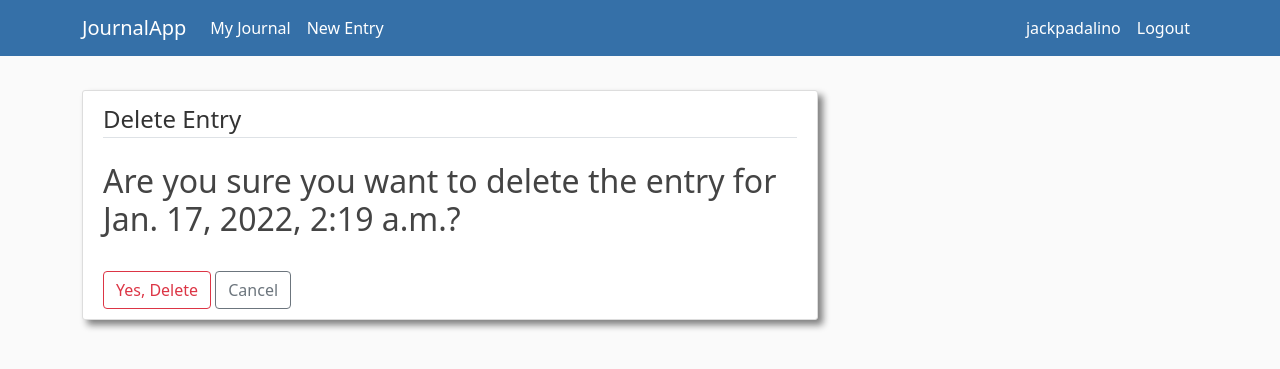
After one commit to JackPadalino/JournalApp, a Django app: page /entry/9/delete in a window 1280 px wide. The commit adds this page. Shown: the top 369 px of the page. Run offline with Django 4.2, Linux system fonts and the light colour scheme; a user stored in the database is signed in; data comes from the database, SQL or seed files in the repository; both versions use the stored data as it was after the commit.

Commit message:
Added update and delete entry
Added EntryUpdateView and EntryDeleteView class-based views to allow logged in users to update and delete their own journal entries.

```diff
--- /dev/null
+++ b/journal/templates/journal/entry_confirm_delete.html
@@ -0,0 +1,17 @@
+{% extends 'journal/base.html' %}
+{% block content %}
+    <div class="content-section">
+        <form method="POST">
+            {% csrf_token %}
+            <fieldset class="form-group">
+                <legend class="border-bottom mb-4">Delete Entry</legend>
+                <h2>Are you sure you want to delete the entry for {{ object.date_posted }}?</h2>
+            </fieldset>
+            <br>
+            <div class='form-group'>
+                <button class="btn btn-outline-danger" type='submit'>Yes, Delete</button>
+                <a class="btn btn-outline-secondary" href="{% url 'entry-details' object.id %}">Cancel</a>
+            </div>
+        </form>
+    </div>
+{% endblock content %}
--- a/journal/templates/journal/entry.html
+++ b/journal/templates/journal/entry_details.html
@@ -6,6 +6,10 @@
             <h4 class='article-title'>{{ object.date_posted|date:"F j, Y" }}</h4>
         </div>
         <p class="article-content">{{ object.content }}</p>
+        {% if object.author == user %}
+            <a class='btn btn-secondary btn-sm mt-1 mb-1' href="{% url 'entry-update' object.id %}">Edit</a>
+            <a class='btn btn-danger btn-sm mt-1 mb-1' href="{% url 'entry-delete' object.id %}">Delete</a>
+        {% endif %}
     </div>
 </article>
 {% endblock content %}
--- a/journal/templates/journal/journal.html
+++ b/journal/templates/journal/journal.html
@@ -12,6 +12,6 @@
         </article>
     {% endfor %}
 {% else %}
-    <h2>You don't have any entries yet!</h2>
+    <h1>You don't have any entries yet!</h1>
 {% endif %}
 {% endblock content %}
--- a/journal/urls.py
+++ b/journal/urls.py
@@ -1,11 +1,13 @@
 from django.urls import path
 from journal import views
-from .views import EntryDetailView, EntryListView,EntryCreateView
+from .views import EntryDetailView, EntryListView,EntryCreateView,EntryUpdateView,EntryDeleteView
 
 urlpatterns = [
     path('', views.journalhome,name='journalhome'),
+    #path('journal/', views.journal,name='journal'),
     path('journal/', EntryListView.as_view(),name='journal'),
+    path('entry/new/',EntryCreateView.as_view(),name='new-entry'),
     path('entry/<int:pk>',EntryDetailView.as_view(),name='entry-details'),
-    path('entry/new/',EntryCreateView.as_view(),name='new-entry'),
-    #path('journal/', views.journal,name='journal'),
+    path('entry/<int:pk>/update',EntryUpdateView.as_view(),name='entry-update'),
+    path('entry/<int:pk>/delete',EntryDeleteView.as_view(),name='entry-delete'),
 ]
--- a/journal/views.py
+++ b/journal/views.py
@@ -2,9 +2,9 @@
 from django.shortcuts import render
 from django.contrib.auth.models import User
 from .models import Entry
-from django.views.generic import ListView,DetailView,CreateView
+from django.views.generic import ListView,DetailView,CreateView,UpdateView,DeleteView
 from django.contrib.auth.decorators import login_required
-from django.contrib.auth.mixins import LoginRequiredMixin
+from django.contrib.auth.mixins import LoginRequiredMixin,UserPassesTestMixin
 
 # Create your views here.
 def journalhome(request):
@@ -28,12 +28,14 @@ def journal(request):
     return render(request,'journal/journal.html',context)
 '''
 
+'''
 @login_required
 def new_entry(request):
     context = {
         'title':'New Entry'
     }
     return render(request,'journal/newentry.html',context)
+'''
 
 # here we are going to make a 'class view' that will render a page that allows user to CRUD posts
 class EntryListView(ListView):
@@ -46,7 +48,7 @@ class EntryListView(ListView):
 
 class EntryDetailView(DetailView):
     model = Entry
-    template_name ='journal/entry.html'
+    template_name ='journal/entry_details.html'
 
 class EntryCreateView(LoginRequiredMixin,CreateView):
     model = Entry
@@ -55,3 +57,32 @@ class EntryCreateView(LoginRequiredMixin,CreateView):
     def form_valid(self,form):
         form.instance.author = self.request.user
         return super().form_valid(form)
+
+class EntryUpdateView(LoginRequiredMixin,UserPassesTestMixin,UpdateView):
+    model = Entry
+    fields = ['content']
+
+    # this form_valid function sets the author of the updated post to be the current logged in user
+    def form_valid(self,form):
+        form.instance.author = self.request.user
+        return super().form_valid(form)
+
+    # this test_func function checks to make that the current logged in user is the author of a post before allowing to update
+    def test_func(self):
+        post = self.get_object()
+        if self.request.user == post.author:
+            return True
+        else:
+            return False
+
+class EntryDeleteView(LoginRequiredMixin,UserPassesTestMixin,DeleteView):
+    model = Entry
+    success_url = '/journal/'
+
+    # this test_func function checks to make that the current logged in user is the author of a post before allowing to update
+    def test_func(self):
+        post = self.get_object()
+        if self.request.user == post.author:
+            return True
+        else:
+            return False
```
Also changed, not shown: db.sqlite3.
